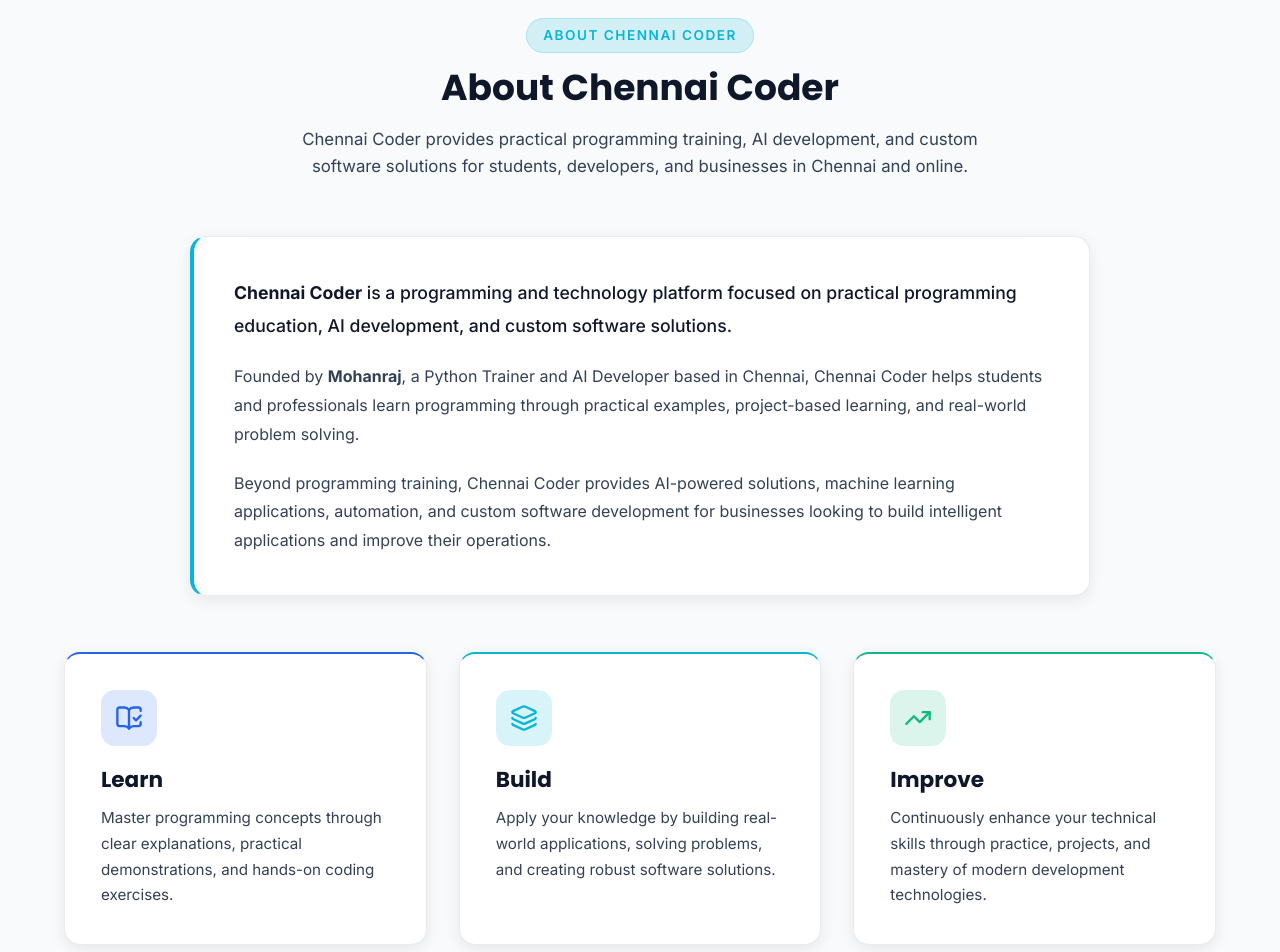
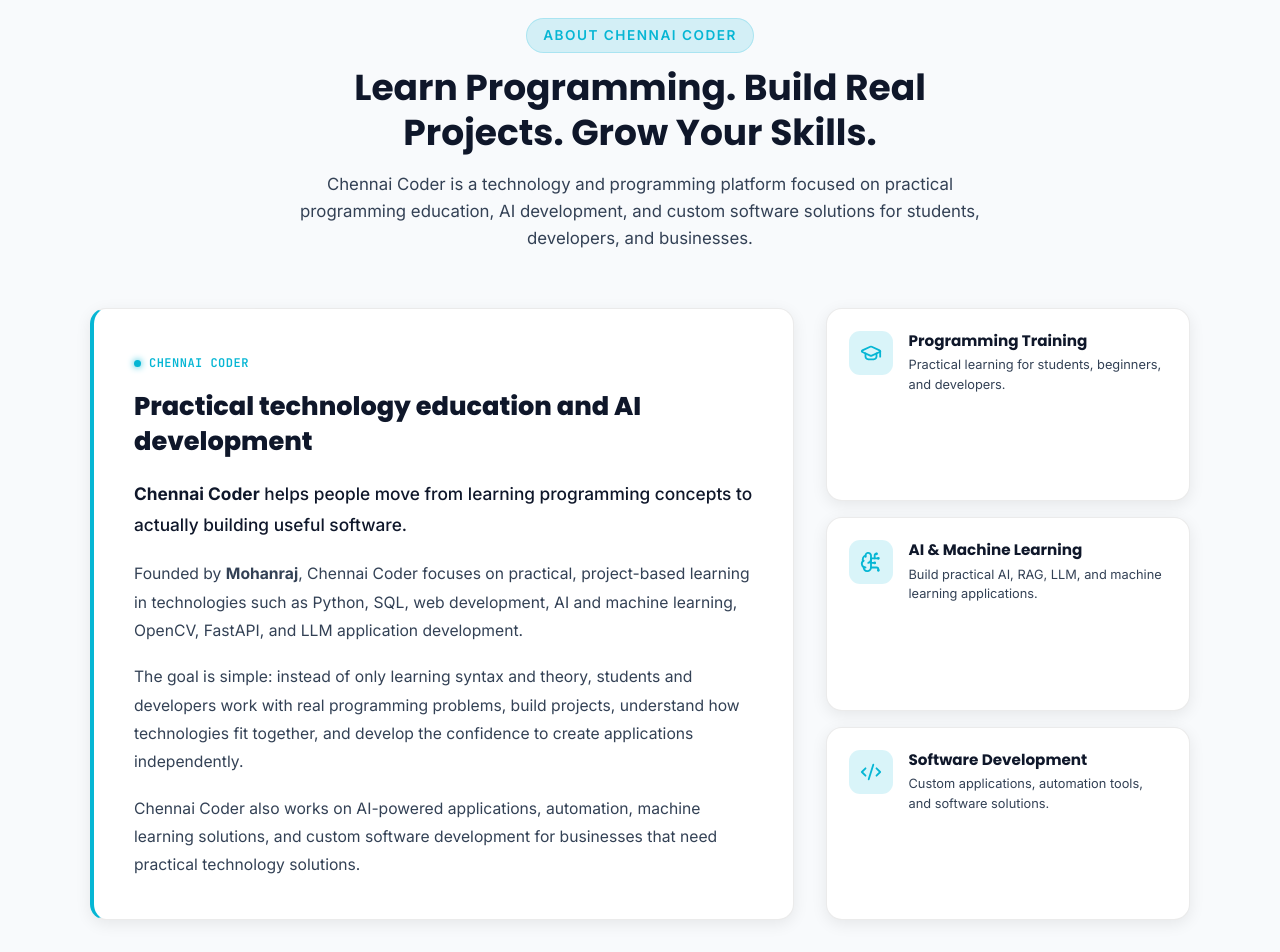
Before and after one commit to lookmohan/chennai_coder, a React (Vite) app: page / in a window 1280 px wide. Shown: the part 1040-1992 px from the top of the page. Built offline with nearby package versions, Linux system fonts and the light colour scheme.

Commit message:
Update About.tsx

```diff
--- a/src/components/About.tsx
+++ b/src/components/About.tsx
@@ -1,121 +1,242 @@
-import React from 'react';
-import { BookOpenCheck, Layers, TrendingUp } from 'lucide-react';
+import React from "react";
+import {
+  BookOpenCheck,
+  Layers,
+  TrendingUp,
+  BrainCircuit,
+  Code2,
+  GraduationCap
+} from "lucide-react";
 
 export const About: React.FC = () => {
   const approachCards = [
     {
-      title: 'Learn',
+      title: "Learn",
       description:
-        'Master programming concepts through clear explanations, practical demonstrations, and hands-on coding exercises.',
+        "Understand programming and AI concepts through clear explanations, live coding, practical exercises, and beginner-friendly guidance.",
       icon: (
         <BookOpenCheck
           size={28}
-          style={{ color: 'var(--color-primary)' }}
+          aria-hidden="true"
+          style={{ color: "var(--color-primary)" }}
         />
       ),
-      color: 'var(--color-primary)'
+      background: "var(--color-primary-light)",
+      color: "var(--color-primary)"
     },
     {
-      title: 'Build',
+      title: "Build",
       description:
-        'Apply your knowledge by building real-world applications, solving problems, and creating robust software solutions.',
+        "Turn concepts into real applications by building Python projects, AI tools, data solutions, web applications, and software projects.",
       icon: (
         <Layers
           size={28}
-          style={{ color: 'var(--color-accent)' }}
+          aria-hidden="true"
+          style={{ color: "var(--color-accent)" }}
         />
       ),
-      color: 'var(--color-accent)'
+      background: "var(--color-accent-light)",
+      color: "var(--color-accent)"
     },
     {
-      title: 'Improve',
+      title: "Improve",
       description:
-        'Continuously enhance your technical skills through practice, projects, and mastery of modern development technologies.',
+        "Strengthen your development skills through continuous practice, project work, problem solving, and exposure to modern technologies.",
       icon: (
         <TrendingUp
           size={28}
-          style={{ color: 'var(--color-success)' }}
+          aria-hidden="true"
+          style={{ color: "var(--color-success)" }}
         />
       ),
-      color: 'var(--color-success)'
+      background: "rgba(16, 185, 129, 0.15)",
+      color: "var(--color-success)"
+    }
+  ];
+
+  const expertise = [
+    {
+      icon: (
+        <GraduationCap
+          size={22}
+          aria-hidden="true"
+        />
+      ),
+      title: "Programming Training",
+      description:
+        "Practical learning for students, beginners, and developers."
+    },
+    {
+      icon: (
+        <BrainCircuit
+          size={22}
+          aria-hidden="true"
+        />
+      ),
+      title: "AI & Machine Learning",
+      description:
+        "Build practical AI, RAG, LLM, and machine learning applications."
+    },
+    {
+      icon: (
+        <Code2
+          size={22}
+          aria-hidden="true"
+        />
+      ),
+      title: "Software Development",
+      description:
+        "Custom applications, automation tools, and software solutions."
     }
   ];
 
   return (
     <section
       id="about"
-      className="section-padding"
-      style={{
-        background: 'var(--bg-main)',
-        position: 'relative',
-        overflow: 'hidden'
-      }}
+      className="section-padding about-section"
+      aria-labelledby="about-title"
     >
       <div className="container">
 
-        {/* Section Header */}
-        <div className="section-header">
+        {/* =========================================
+            SECTION HEADER
+        ========================================== */}
+
+        <header className="section-header">
 
           <span className="section-tag">
             About Chennai Coder
           </span>
 
-          <h2 className="section-title">
-            About Chennai Coder
+          <h2
+            id="about-title"
+            className="section-title"
+          >
+            Learn Programming. Build Real Projects. Grow Your Skills.
           </h2>
 
           <p className="section-desc">
-            Chennai Coder provides practical programming training, AI
-            development, and custom software solutions for students,
-            developers, and businesses in Chennai and online.
+            Chennai Coder is a technology and programming platform focused
+            on practical programming education, AI development, and custom
+            software solutions for students, developers, and businesses.
+          </p>
+
+        </header>
+
+
+        {/* =========================================
+            MAIN ABOUT CONTENT
+        ========================================== */}
+
+        <div className="about-main-layout">
+
+          {/* Main Story */}
+          <article className="glass-card about-main-card">
+
+            <div className="about-card-label">
+              <span className="about-label-dot" />
+              <span>Chennai Coder</span>
+            </div>
+
+            <h3 className="about-main-title">
+              Practical technology education and AI development
+            </h3>
+
+            <p className="about-intro">
+              <strong>Chennai Coder</strong> helps people move from
+              learning programming concepts to actually building useful
+              software.
+            </p>
+
+            <p className="about-text">
+              Founded by <strong>Mohanraj</strong>, Chennai Coder focuses
+              on practical, project-based learning in technologies such as
+              Python, SQL, web development, AI and machine learning,
+              OpenCV, FastAPI, and LLM application development.
+            </p>
+
+            <p className="about-text">
+              The goal is simple: instead of only learning syntax and
+              theory, students and developers work with real programming
+              problems, build projects, understand how technologies fit
+              together, and develop the confidence to create applications
+              independently.
+            </p>
+
+            <p className="about-text about-text-last">
+              Chennai Coder also works on AI-powered applications,
+              automation, machine learning solutions, and custom software
+              development for businesses that need practical technology
+              solutions.
+            </p>
+
+          </article>
+
+
+          {/* Expertise */}
+          <aside
+            className="about-expertise"
+            aria-label="Chennai Coder expertise"
+          >
+
+            {expertise.map((item) => (
+              <div
+                key={item.title}
+                className="glass-card expertise-card"
+              >
+
+                <div className="expertise-icon">
+                  {item.icon}
+                </div>
+
+                <div>
+                  <h3 className="expertise-title">
+                    {item.title}
+                  </h3>
+
+                  <p className="expertise-description">
+                    {item.description}
+                  </p>
+                </div>
+
+              </div>
+            ))}
+
+          </aside>
+
+        </div>
+
+
+        {/* =========================================
+            LEARN / BUILD / IMPROVE
+        ========================================== */}
+
+        <div className="approach-heading">
+
+          <h3>
+            A Practical Approach to Learning & Development
+          </h3>
+
+          <p>
+            Whether you are learning your first programming language or
+            building an AI application, the approach focuses on
+            understanding, implementation, and continuous improvement.
           </p>
 
         </div>
 
-        {/* Main Narrative Card */}
+
         <div
-          className="glass-card about-main-card"
-          style={{
-            maxWidth: '900px',
-            margin: '0 auto 3.5rem auto',
-            borderLeft: '4px solid var(--color-accent)'
-          }}
+          className="about-cards-grid"
+          role="list"
+          aria-label="Chennai Coder learning approach"
         >
 
-          {/* Introduction */}
-          <p className="about-intro">
-            <strong>Chennai Coder</strong> is a programming and technology
-            platform focused on practical programming education, AI
-            development, and custom software solutions.
-          </p>
-
-          {/* About Mohanraj */}
-          <p className="about-text">
-            Founded by <strong>Mohanraj</strong>, a Python Trainer and
-            AI Developer based in Chennai, Chennai Coder helps students
-            and professionals learn programming through practical
-            examples, project-based learning, and real-world problem
-            solving.
-          </p>
-
-          {/* Software & AI Services */}
-          <p className="about-text about-text-last">
-            Beyond programming training, Chennai Coder provides
-            AI-powered solutions, machine learning applications,
-            automation, and custom software development for businesses
-            looking to build intelligent applications and improve their
-            operations.
-          </p>
-
-        </div>
-
-        {/* Learn / Build / Improve */}
-        <div className="about-cards-grid">
-
-          {approachCards.map((card, index) => (
-            <div
+          {approachCards.map((card) => (
+            <article
               key={card.title}
               className="glass-card about-approach-card"
+              role="listitem"
               style={{
                 borderTop: `2px solid ${card.color}`
               }}
@@ -125,19 +246,15 @@
               <div
                 className="about-icon"
                 style={{
-                  background:
-                    index === 0
-                      ? 'var(--color-primary-light)'
-                      : index === 1
-                      ? 'var(--color-accent-light)'
-                      : 'rgba(16, 185, 129, 0.15)'
+                  background: card.background
                 }}
               >
                 {card.icon}
               </div>
 
-              {/* Card Content */}
+              {/* Content */}
               <div>
+
                 <h3 className="about-card-title">
                   {card.title}
                 </h3>
@@ -145,114 +262,412 @@
                 <p className="about-card-description">
                   {card.description}
                 </p>
+
               </div>
 
-            </div>
+            </article>
           ))}
 
         </div>
 
       </div>
 
-      {/* Responsive Styles */}
+
+      {/* =========================================
+          RESPONSIVE STYLES
+      ========================================== */}
+
       <style>{`
 
-        /* Desktop */
+        /* =========================================
+           BASE
+        ========================================== */
+
+        .about-section {
+          position: relative;
+          overflow: hidden;
+          background: var(--bg-main);
+        }
+
+
+        /* =========================================
+           MAIN LAYOUT
+        ========================================== */
+
+        .about-main-layout {
+          display: grid;
+          grid-template-columns:
+            minmax(0, 1.45fr)
+            minmax(280px, 0.75fr);
+
+          gap: 2rem;
+
+          max-width: 1100px;
+
+          margin:
+            0 auto 4rem;
+        }
+
+
+        /* =========================================
+           MAIN ABOUT CARD
+        ========================================== */
+
         .about-main-card {
           padding: 2.5rem;
+
+          border-left:
+            4px solid var(--color-accent);
+        }
+
+        .about-card-label {
+          display: inline-flex;
+
+          align-items: center;
+
+          gap: 0.5rem;
+
+          margin-bottom: 1rem;
+
+          color: var(--color-accent);
+
+          font-family: var(--font-code);
+
+          font-size: 0.75rem;
+
+          font-weight: 600;
+
+          text-transform: uppercase;
+
+          letter-spacing: 0.04em;
+        }
+
+        .about-label-dot {
+          width: 7px;
+          height: 7px;
+
+          border-radius: 50%;
+
+          background:
+            var(--color-accent);
+
+          box-shadow:
+            0 0 7px var(--color-accent);
+        }
+
+        .about-main-title {
+          margin: 0 0 1.25rem;
+
+          color: var(--text-heading);
+
+          font-size: 1.6rem;
+
+          line-height: 1.35;
+
+          font-weight: 750;
         }
 
         .about-intro {
-          font-size: 1.1rem;
-          line-height: 1.85;
+          margin: 0 0 1.25rem;
+
           color: var(--text-heading);
-          margin-bottom: 1.25rem;
+
+          font-size: 1.08rem;
+
+          line-height: 1.8;
+
           font-weight: 500;
         }
 
         .about-text {
-          font-size: 1rem;
+          margin: 0 0 1.15rem;
+
+          color: var(--text-body);
+
+          font-size: 0.98rem;
+
           line-height: 1.8;
-          color: var(--text-body);
-          margin-bottom: 1.25rem;
         }
 
         .about-text-last {
           margin-bottom: 0;
         }
 
+
+        /* =========================================
+           EXPERTISE
+        ========================================== */
+
+        .about-expertise {
+          display: flex;
+
+          flex-direction: column;
+
+          gap: 1rem;
+        }
+
+        .expertise-card {
+          display: flex;
+
+          align-items: flex-start;
+
+          gap: 1rem;
+
+          padding: 1.35rem;
+
+          height: 100%;
+
+          transition:
+            transform 0.25s ease,
+            box-shadow 0.25s ease;
+        }
+
+        .expertise-card:hover {
+          transform: translateY(-3px);
+        }
+
+        .expertise-icon {
+          display: flex;
+
+          align-items: center;
+
+          justify-content: center;
+
+          flex-shrink: 0;
+
+          width: 44px;
+          height: 44px;
+
+          border-radius: 11px;
+
+          color: var(--color-accent);
+
+          background:
+            var(--color-accent-light);
+        }
+
+        .expertise-title {
+          margin: 0 0 0.35rem;
+
+          color: var(--text-heading);
+
+          font-size: 0.95rem;
+
+          font-weight: 700;
+        }
+
+        .expertise-description {
+          margin: 0;
+
+          color: var(--text-body);
+
+          font-size: 0.8rem;
+
+          line-height: 1.55;
+        }
+
+
+        /* =========================================
+           APPROACH HEADING
+        ========================================== */
+
+        .approach-heading {
+          max-width: 720px;
+
+          margin:
+            0 auto 2rem;
+
+          text-align: center;
+        }
+
+        .approach-heading h3 {
+          margin: 0 0 0.65rem;
+
+          color: var(--text-heading);
+
+          font-size: 1.45rem;
+
+          line-height: 1.4;
+
+          font-weight: 700;
+        }
+
+        .approach-heading p {
+          margin: 0;
+
+          color: var(--text-body);
+
+          font-size: 0.92rem;
+
+          line-height: 1.7;
+        }
+
+
+        /* =========================================
+           APPROACH CARDS
+        ========================================== */
+
         .about-cards-grid {
           display: grid;
-          grid-template-columns: repeat(3, 1fr);
+
+          grid-template-columns:
+            repeat(3, minmax(0, 1fr));
+
           gap: 2rem;
         }
 
         .about-approach-card {
-          padding: 2.25rem;
           display: flex;
+
           flex-direction: column;
+
           gap: 1.25rem;
-          transition: all 0.3s ease;
+
+          min-width: 0;
+
+          height: 100%;
+
+          padding: 2.1rem;
+
+          transition:
+            transform 0.25s ease,
+            box-shadow 0.25s ease;
+        }
+
+        .about-approach-card:hover {
+          transform: translateY(-5px);
         }
 
         .about-icon {
+          display: flex;
+
+          align-items: center;
+
+          justify-content: center;
+
           width: 56px;
           height: 56px;
+
+          flex-shrink: 0;
+
           border-radius: 14px;
-          display: flex;
-          align-items: center;
-          justify-content: center;
-          flex-shrink: 0;
         }
 
         .about-card-title {
-          font-size: 1.35rem;
+          margin: 0 0 0.65rem;
+
           color: var(--text-heading);
-          margin-bottom: 0.75rem;
+
+          font-size: 1.25rem;
+
           font-weight: 700;
         }
 
         .about-card-description {
+          margin: 0;
+
           color: var(--text-body);
-          font-size: 0.95rem;
+
+          font-size: 0.92rem;
+
           line-height: 1.7;
-          margin: 0;
         }
 
-        /* Tablet */
+
+        /* =========================================
+           TABLET
+        ========================================== */
+
         @media (max-width: 991px) {
 
+          .about-main-layout {
+            grid-template-columns: 1fr;
+
+            max-width: 850px;
+
+            margin-bottom: 3.5rem;
+          }
+
+          .about-expertise {
+            display: grid;
+
+            grid-template-columns:
+              repeat(3, minmax(0, 1fr));
+          }
+
           .about-cards-grid {
-            grid-template-columns: repeat(2, 1fr);
+            grid-template-columns:
+              repeat(2, minmax(0, 1fr));
           }
 
         }
 
-        /* Mobile */
+
+        /* =========================================
+           MOBILE
+        ========================================== */
+
         @media (max-width: 767px) {
+
+          .about-main-layout {
+            gap: 1.25rem;
+
+            margin-bottom: 2.75rem;
+          }
 
           .about-main-card {
             padding: 1.5rem;
-            margin-bottom: 2.5rem !important;
+
+            border-left-width: 3px;
+          }
+
+          .about-main-title {
+            font-size: 1.35rem;
           }
 
           .about-intro {
             font-size: 1rem;
+
             line-height: 1.75;
           }
 
           .about-text {
-            font-size: 0.95rem;
+            font-size: 0.92rem;
+
             line-height: 1.7;
+          }
+
+          .about-expertise {
+            grid-template-columns: 1fr;
+
+            gap: 0.85rem;
+          }
+
+          .expertise-card {
+            padding: 1.15rem;
+          }
+
+          .approach-heading {
+            margin-bottom: 1.5rem;
+          }
+
+          .approach-heading h3 {
+            font-size: 1.25rem;
+          }
+
+          .approach-heading p {
+            font-size: 0.88rem;
           }
 
           .about-cards-grid {
             grid-template-columns: 1fr;
+
             gap: 1.25rem;
           }
 
           .about-approach-card {
             padding: 1.5rem;
+
             gap: 1rem;
           }
 
@@ -262,29 +677,55 @@
           }
 
           .about-card-title {
-            font-size: 1.2rem;
+            font-size: 1.15rem;
           }
 
           .about-card-description {
-            font-size: 0.9rem;
+            font-size: 0.88rem;
+
             line-height: 1.65;
           }
 
         }
 
-        /* Small Mobile */
+
+        /* =========================================
+           SMALL MOBILE
+        ========================================== */
+
         @media (max-width: 480px) {
 
           .about-main-card {
             padding: 1.25rem;
           }
 
+          .about-main-title {
+            font-size: 1.2rem;
+          }
+
           .about-intro {
-            font-size: 0.95rem;
+            font-size: 0.94rem;
           }
 
           .about-text {
+            font-size: 0.88rem;
+          }
+
+          .expertise-card {
+            padding: 1rem;
+          }
+
+          .expertise-icon {
+            width: 40px;
+            height: 40px;
+          }
+
+          .expertise-title {
             font-size: 0.9rem;
+          }
+
+          .expertise-description {
+            font-size: 0.76rem;
           }
 
           .about-approach-card {
@@ -293,6 +734,28 @@
 
         }
 
+
+        /* =========================================
+           REDUCED MOTION
+        ========================================== */
+
+        @media (prefers-reduced-motion: reduce) {
+
+          .about-section *,
+          .about-section *::before,
+          .about-section *::after {
+            animation-duration: 0.01ms !important;
+            animation-iteration-count: 1 !important;
+            transition-duration: 0.01ms !important;
+          }
+
+          .expertise-card:hover,
+          .about-approach-card:hover {
+            transform: none;
+          }
+
+        }
+
       `}</style>
     </section>
   );
```
